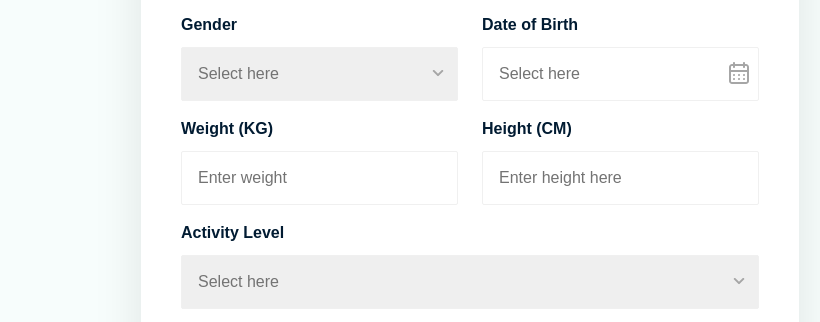
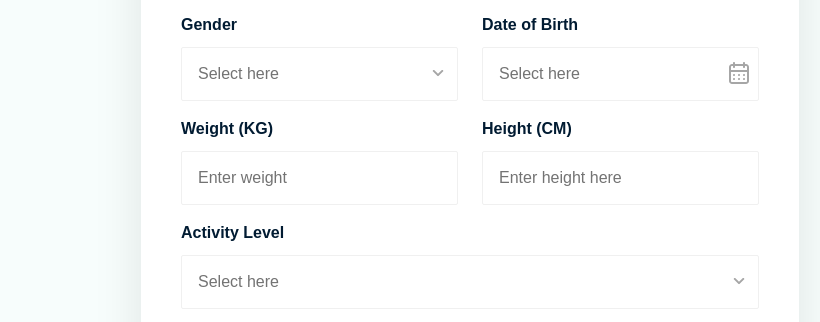
Before and after one commit to Maduka-Chisom/Individual-sign-up-page, a plain HTML site: page index.html in a window 1280 px wide. Shown: the part 212-534 px from the top of the page, 460-1280 px from the left. Drawn offline with Linux system fonts and the light colour scheme; a web font is replaced by a local one.

Commit message:
edited select bg color

```diff
--- a/css/style.css
+++ b/css/style.css
@@ -112,6 +112,7 @@ div > select {
   -webkit-appearance: none;
   -moz-appearance: none;
   cursor: pointer;
+  background-color: inherit;
 }
 
 .select,
```
